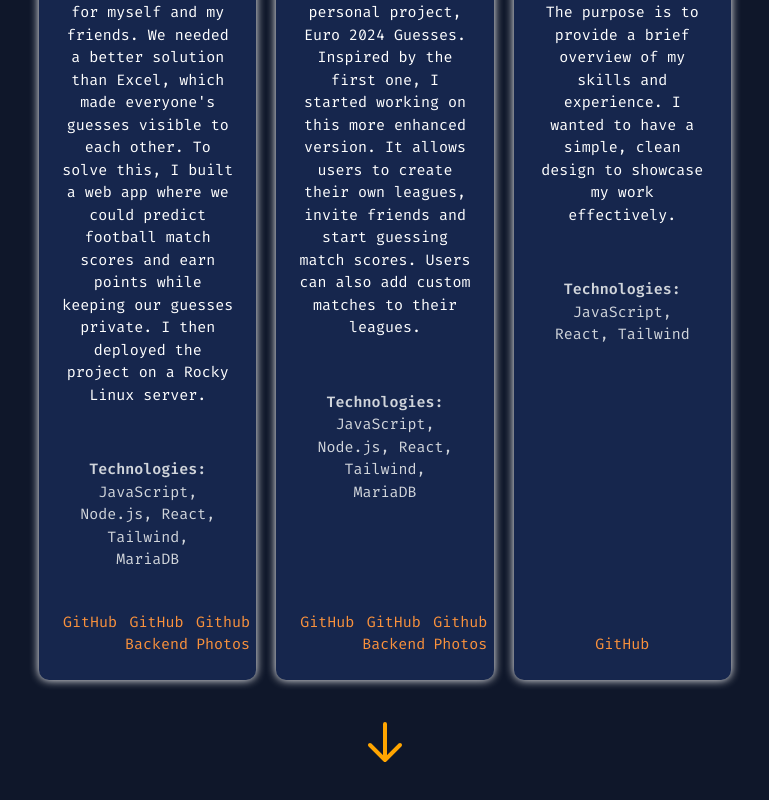
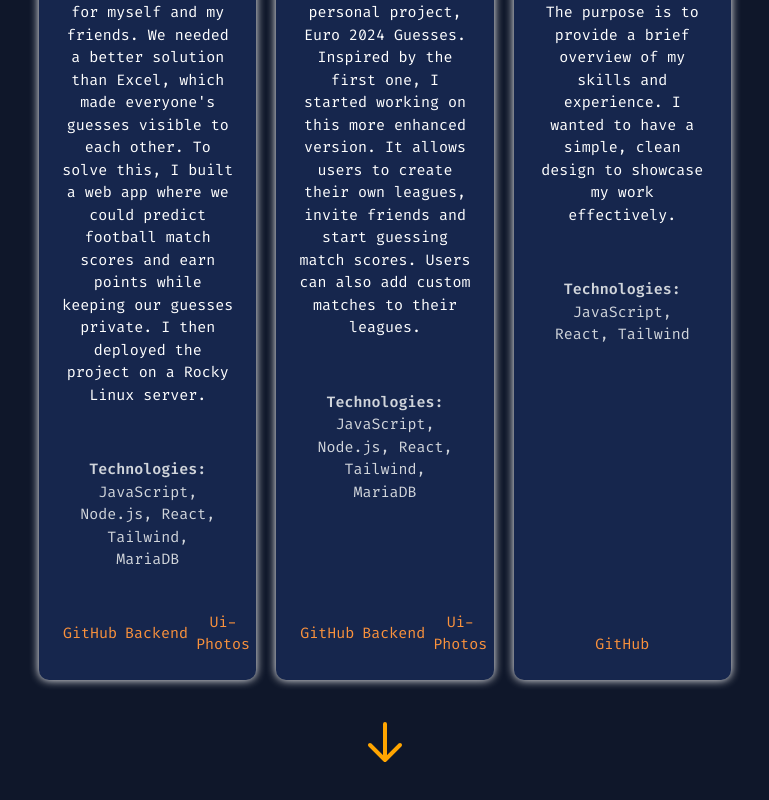
Before and after one commit to jonnekoi/Personal-Portfolio, a React (Vite) app: page / in a window 1280 px wide. Shown: the part 3750-4550 px from the top of the page, without its empty margins (255-1024 px from the left). Built offline with nearby package versions, Linux system fonts and the light colour scheme.

Commit message:
add margin to links

```diff
--- a/src/App.css
+++ b/src/App.css
@@ -69,6 +69,7 @@ body {
 .project-git-links {
   display: flex;
   justify-content: space-around;
+  align-items: center;
   margin-top: auto;
 }
 
--- a/src/components/Projects.jsx
+++ b/src/components/Projects.jsx
@@ -97,13 +97,13 @@ const Projects = () => {
                   {project.servergithublink && (
                       <a href={project.servergithublink} target="_blank" rel="noreferrer"
                          className="text-orange-400 hover:text-orange-500 m-1">
-                        GitHub Backend
+                        Backend
                       </a>
                   )}
                   {project.photoslink && (
                   <a href={project.photoslink} target="_blank" rel="noreferrer"
                       className="text-orange-400 hover:text-orange-500 m-1">
-                      Github Photos
+                      Ui-Photos
                   </a>
                   )}
                 </div>
```
